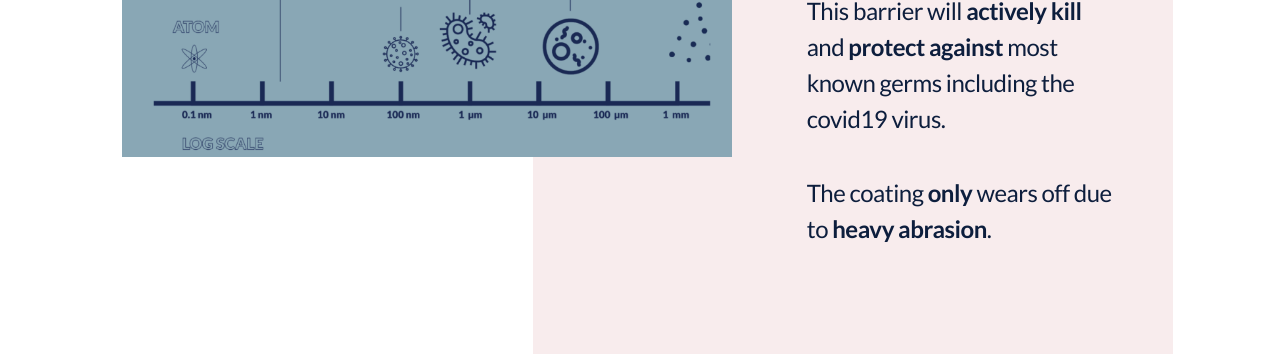
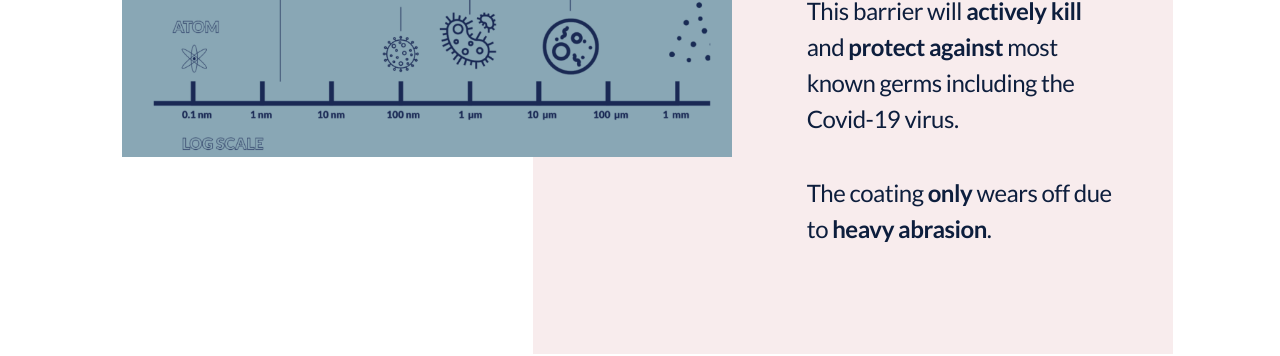
Before and after one commit to occiban/occiban.github.io, a Jekyll site: the page built from index.html, in a window 1280 px wide and 900 px high, scrolled down 2076 px. Shown: the part 228-584 px from the top of the window. Built offline with Jekyll 4.4.1, drawn with Linux system fonts in a browser that asks for light colours; some of the changed text lies outside the part shown.

Commit message:
Update index.html

```diff
--- a/index.html
+++ b/index.html
@@ -53,7 +53,7 @@
         <div class="col-lg-4 two-col-text padd-left padd-right">
           <div class="two-text">
             <p>The antimicrobial effect occurs when the solution dries and mechanically attaches, leaving behind a 4nm silica dioxide crystalline-like barrier.</p><br>
-            <p>This barrier will <strong>actively kill</strong> and <strong>protect against</strong> most known germs including the covid19 virus. </p><br>
+            <p>This barrier will <strong>actively kill</strong> and <strong>protect against</strong> most known germs including the Covid-19 virus. </p><br>
             <p>The coating <strong>only</strong> wears off due to <strong>heavy abrasion</strong>.</p>
           </div>
         </div>
@@ -74,10 +74,10 @@
         </div>
         <div class="col-lg-4">
           <div class="card-box">
-            <img src="/img/Home/Mask Group 3.svg" alt="Covid19 proof environment">
-            <h3 class="desktop-only">Covid19 proof environment</h3>
-            <h3 class="mobile-only">Covid 19 proof</h3>
-            <p class="text-center">Proven to be 99,99% effective to kill Covid19 within 1 minute on any surface</p>
+            <img src="/img/Home/Mask Group 3.svg" alt="Covid-19 proof environment">
+            <h3 class="desktop-only">Covid-19 proof environment</h3>
+            <h3 class="mobile-only">Covid-19 proof</h3>
+            <p class="text-center">Proven to be 99,99% effective to kill Covid-19 within 1 minute on any surface</p>
           </div>
         </div>
         <div class="col-lg-4">
```
